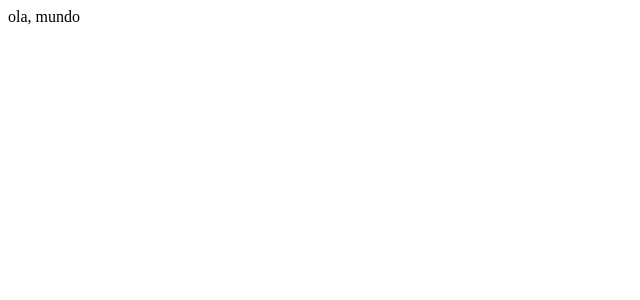
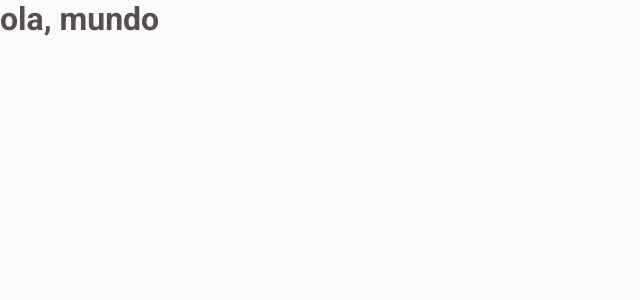
Before and after one commit to marianaoliveira1/CoffeeDelivery, a React (Vite) app: page / in a window 1280 px wide. Shown: the top 300 px of the page, without its empty margins (0-640 px from the left). Built offline with nearby package versions, Linux system fonts and the light colour scheme.

Commit message:
adicionado estilos globais

```diff
--- a/index.html
+++ b/index.html
@@ -1,10 +1,13 @@
 <!DOCTYPE html>
-<html lang="en">
+<html lang="pt-br">
   <head>
     <meta charset="UTF-8" />
+    <link rel="preconnect" href="https://fonts.googleapis.com">
+    <link rel="preconnect" href="https://fonts.gstatic.com" crossorigin>
     <link rel="icon" type="image/svg+xml" href="/vite.svg" />
     <meta name="viewport" content="width=device-width, initial-scale=1.0" />
-    <title>Vite + React + TS</title>
+    <link href="https://fonts.googleapis.com/css2?family=Baloo+2:wght@700;800&family=Roboto:wght@400;700&display=swap" rel="stylesheet">
+    <title>Coffee Delivery</title>
   </head>
   <body>
     <div id="root"></div>
--- a/package.json
+++ b/package.json
@@ -10,11 +10,13 @@
   },
   "dependencies": {
     "react": "^18.2.0",
-    "react-dom": "^18.2.0"
+    "react-dom": "^18.2.0",
+    "styled-components": "^5.3.6"
   },
   "devDependencies": {
     "@types/react": "^18.0.26",
     "@types/react-dom": "^18.0.9",
+    "@types/styled-components": "^5.1.26",
     "@vitejs/plugin-react": "^3.0.0",
     "typescript": "^4.9.3",
     "vite": "^4.0.0"
--- a/src/App.tsx
+++ b/src/App.tsx
@@ -1,6 +1,13 @@
+import { ThemeProvider } from "styled-components"
+import { GlobalStyle } from "./styles/global"
+import { defaultTheme } from "./styles/theme/default"
+
 function App() {
   return (
-  <div>ola, mundo</div>
+  <ThemeProvider theme={defaultTheme}>
+    <GlobalStyle />
+    <h1>ola, mundo</h1>
+  </ThemeProvider>
   )
 }
 
--- /dev/null
+++ b/src/styles/global.ts
@@ -0,0 +1,30 @@
+import { createGlobalStyle } from "styled-components";
+
+export const GlobalStyle = createGlobalStyle`
+    * {
+        margin: 0;
+        padding: 0;
+        box-sizing: border-box;
+        outline: none;
+    }
+
+    body {
+        background: ${( props ) => props.theme.colors["base-background"]};
+        color: ${({ theme }) => theme.colors["base-text"]};
+        -webkit-font-smoothing: antialiased;
+    }
+
+    body, input,  textarea, button {
+        font-family: ${({ theme }) => theme.fonts.regular};
+        font-weight: 400;
+        font-size: ${({ theme }) => theme.textSizes["text-regular-m"]};
+    }
+
+    button {
+        cursor: pointer;
+    }
+
+    a {
+        text-decoration: none;
+    }
+`;
--- /dev/null
+++ b/src/styles/theme/default.ts
@@ -0,0 +1,41 @@
+export const defaultTheme = {
+    colors: {
+      "base-white": "#FFFFFF",
+      "base-background": "#FAFAFA",
+      "base-card": "#F3F2F2",
+      "base-input": "#EDEDED",
+      "base-button": "#E6E5E5",
+      "base-hover": "#D7D5D5",
+      "base-label": "#8D8686",
+      "base-text": "#574F4D",
+      "base-subtitle": "#403937",
+      "base-title": "#272221",
+      "base-error": "#f84747",
+      "brand-purple-dark": "#4B2995",
+      "brand-purple": "#8047F8",
+      "brand-purple-light": "#EBE5F9",
+      "brand-yellow-dark": "#C47F17",
+      "brand-yellow": "#DBAC2C",
+      "brand-yellow-light": "#F1E9C9",
+    },
+    textSizes: {
+      "title-title-xl": "3rem",
+      "title-title-l": "2rem",
+      "title-title-m": "1.5rem",
+      "title-title-s": "1.2rem",
+      "title-title-xs": "1.125rem",
+      "text-regular-l": "1.25rem",
+      "text-bold-l": "1.25rem",
+      "text-regular-m": "1rem",
+      "text-bold-m": "1rem",
+      "text-regular-s": "0.875rem",
+      "text-bold-s": "0.75rem",
+      "components-tag": "0.625rem",
+      "components-button-g": "0.875rem",
+      "components-button-s": "0.75rem",
+    },
+    fonts: {
+      regular: "'Roboto'",
+      title: "'Baloo 2'",
+    },
+  };
```
Also changed, not shown: src/@types/styled.d.ts (added, +7 -0 lines), 1 other file (tests, documents, lock files or other folders).
